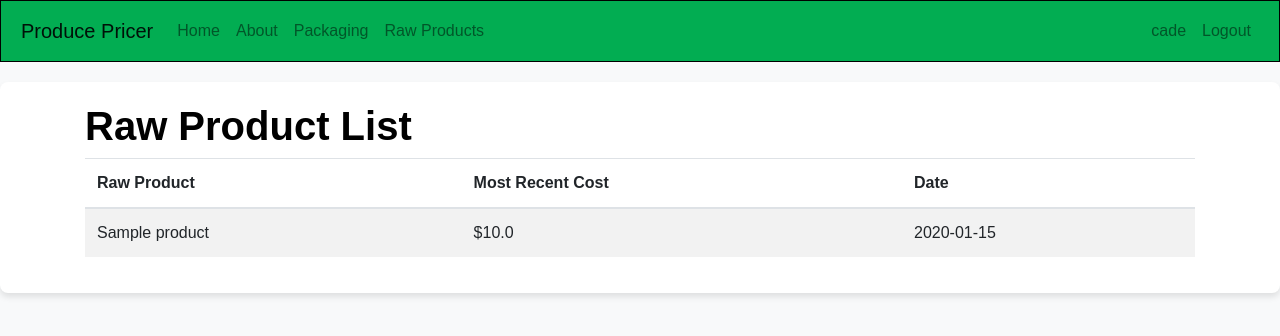
After one commit to CadeStocker/SouthernProduce, a Flask app: page /raw_product in a window 1280 px wide. The commit adds this page. Shown: the top 336 px of the page. Run offline with Flask 3, Linux system fonts and the light colour scheme; a user stored in the database is signed in; tables that the repository leaves empty hold one stand-in row (values such as "Sample post"); some libraries are stand-ins or nearby versions.

Commit message:
raw products page (no way to add products yet

```diff
--- a/ProducePricer/producepricer/models.py
+++ b/ProducePricer/producepricer/models.py
@@ -105,8 +105,8 @@ class RawProduct(db.Model):
     __tablename__ = 'raw_product'
     id = db.Column(db.Integer, primary_key=True)
     name = db.Column(db.String(100), nullable=False)
-    unit_of_weight = db.Column(db.Enum(UnitOfWeight), nullable=False)
-    weight = db.Column(db.Float, nullable=False)
+    #unit_of_weight = db.Column(db.Enum(UnitOfWeight), nullable=False)
+    #weight = db.Column(db.Float, nullable=False)
     company_id = db.Column(db.Integer, db.ForeignKey('company.id'), nullable=False)
 
     def __init__(self, name, unit_of_weight, weight, company_id):
--- a/ProducePricer/producepricer/routes.py
+++ b/ProducePricer/producepricer/routes.py
@@ -1,8 +1,11 @@
 from flask import redirect, render_template, request, url_for, flash
-from producepricer.models import PackagingCost, User, Company, Packaging
-from producepricer.forms import AddPackagingCost, CreatePackage, SignUp, Login, CreateCompany
+from producepricer.models import CostHistory, PackagingCost, User, Company, Packaging
+from producepricer.forms import AddPackagingCost, CreatePackage, SignUp, Login, CreateCompany, UploadPackagingCSV
 from flask_login import login_user, login_required, current_user, logout_user
 from producepricer import app, db, bcrypt
+import pandas as pd
+import os
+from werkzeug.utils import secure_filename
 
 # route for the root URL
 @login_required
@@ -157,6 +160,58 @@ def add_packaging_cost(packaging_id):
     flash('Invalid Information.', 'danger')
     return render_template('add_packaging_cost.html', title='Add Packaging Cost', form=form, packaging=packaging)
 
+@app.route('/upload_packaging_csv', methods=['GET', 'POST'])
+@login_required
+def upload_packaging_csv():
+    form = UploadPackagingCSV()
+    if form.validate_on_submit():
+        # check if the post request has the file part
+        if 'file' not in request.files:
+            flash('No file part', 'danger')
+            return redirect(request.url)
+        file = request.files['file']
+        # if user does not select file, browser also submit an empty part without filename
+        if file.filename == '':
+            flash('No selected file', 'danger')
+            return redirect(request.url)
+        if file:
+            filename = secure_filename(file.filename)
+            filepath = os.path.join(app.config['UPLOAD_FOLDER'], filename)
+            file.save(filepath)
+            # read the csv file into a pandas dataframe
+            df = pd.read_csv(filepath)
+            # process the dataframe and add packaging costs to the database
+            for index, row in df.iterrows():
+                packaging_cost = PackagingCost(date=row['date'],
+                                               box_cost=row['box_cost'],
+                                               bag_cost=row['bag_cost'],
+                                               tray_andor_chemical_cost=row['tray_andor_chemical_cost'],
+                                               label_andor_tape_cost=row['label_andor_tape_cost'],
+                                               packaging_id=row['packaging_id'],
+                                               company_id=current_user.company_id)
+                db.session.add(packaging_cost)
+            db.session.commit()
+            flash('Packaging costs added successfully!', 'success')
+            return redirect(url_for('packaging'))
+    return render_template('upload_packaging_csv.html', title='Upload Packaging CSV', form=form)
+
+@app.route('/raw_product')
+@login_required
+def raw_product():
+    # get the current user's company
+    company = Company.query.filter_by(id=current_user.company_id).first()
+    # get the raw products for the current user's company
+    raw_products = company.raw_products
+    # get the most recent cost for each raw product
+    raw_product_costs = {}
+    for raw_product in raw_products:
+        # get the most recent cost for this raw product
+        most_recent_cost = CostHistory.query.filter_by(raw_product_id=raw_product.id).order_by(CostHistory.date.desc()).first()
+        if most_recent_cost:
+            raw_product_costs[raw_product.id] = most_recent_cost
+
+    return render_template('raw_product.html', title='Raw Product', raw_products=raw_products, raw_product_costs=raw_product_costs)
+
 # only true if this file is run directly
 if __name__ == '__main__':
     app.run(debug=True)
--- a/ProducePricer/producepricer/templates/base.html
+++ b/ProducePricer/producepricer/templates/base.html
@@ -28,6 +28,16 @@
                 <li class="nav-item">
                     <a class="nav-link" href="/about">About</a>
                 </li>
+
+                {% if current_user.is_authenticated %}
+                <li class="nav-item">
+                    <a class="nav-link" href="/packaging">Packaging</a>
+                </li>
+                <li class="nav-item">
+                    <a class="nav-link" href="/raw_product">Raw Products</a>
+                </li>
+                {% endif %}
+
             </ul>
         </div>
         <ul class="navbar-nav ml-auto">
@@ -43,6 +53,9 @@
                 </li>
                 <li class="nav-item">
                     <a class="nav-link" href="/signup">Sign Up</a>
+                </li>
+                <li class="nav-item">
+                    <a class="nav-link" href="/create_company">Create Company</a>
                 </li>
             {% endif %}
     </nav>
--- /dev/null
+++ b/ProducePricer/producepricer/templates/raw_product.html
@@ -0,0 +1,35 @@
+<!-- filepath: /Users/cadestocker/Desktop/SouthernProduce/ProducePricer/producepricer/templates/raw_product.html -->
+{% extends "base.html" %}
+{% block title %}Raw Product{% endblock %}
+
+{% block content %}
+<div class="container">
+    <h1>Raw Product List</h1>
+    {% if raw_products %}
+        <table class="table table-striped">
+            <thead>
+                <tr>
+                    <th>Raw Product</th>
+                    <th>Most Recent Cost</th>
+                    <th>Date</th>
+                </tr>
+            </thead>
+            <tbody>
+                {% for raw_product in raw_products %}
+                    <tr>
+                        <td>{{ raw_product.name }}</td>
+                        {% if raw_product_costs[raw_product.id] %}
+                            <td>${{ raw_product_costs[raw_product.id].cost }}</td>
+                            <td>{{ raw_product_costs[raw_product.id].date.strftime('%Y-%m-%d') }}</td>
+                        {% else %}
+                            <td colspan="2">None available</td>
+                        {% endif %}
+                    </tr>
+                {% endfor %}
+            </tbody>
+        </table>
+    {% else %}
+        <p>No raw products available for your company.</p>
+    {% endif %}
+</div>
+{% endblock %}
```
Also changed, not shown: ProducePricer/producepricer/forms.py (+6 -1 lines), ProducePricer/instance/site.db.
